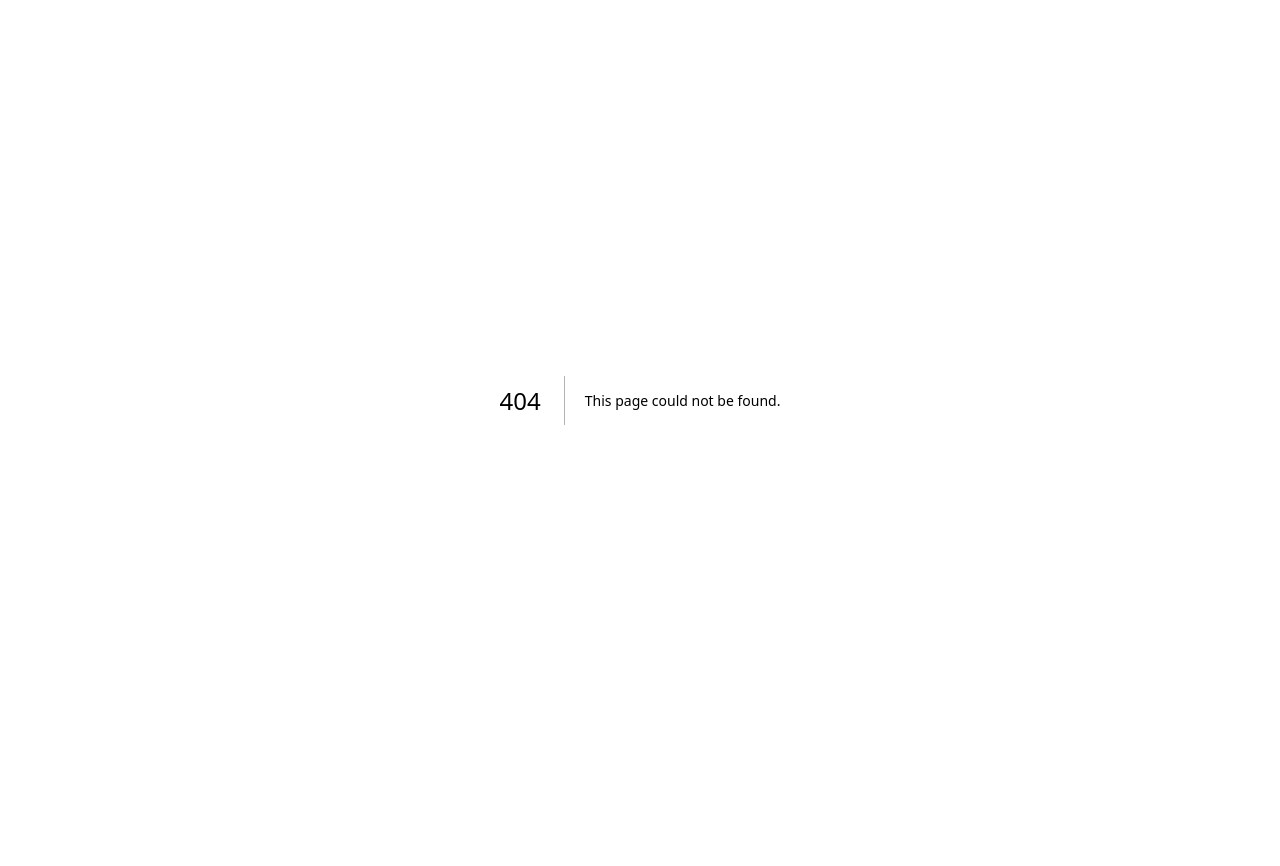
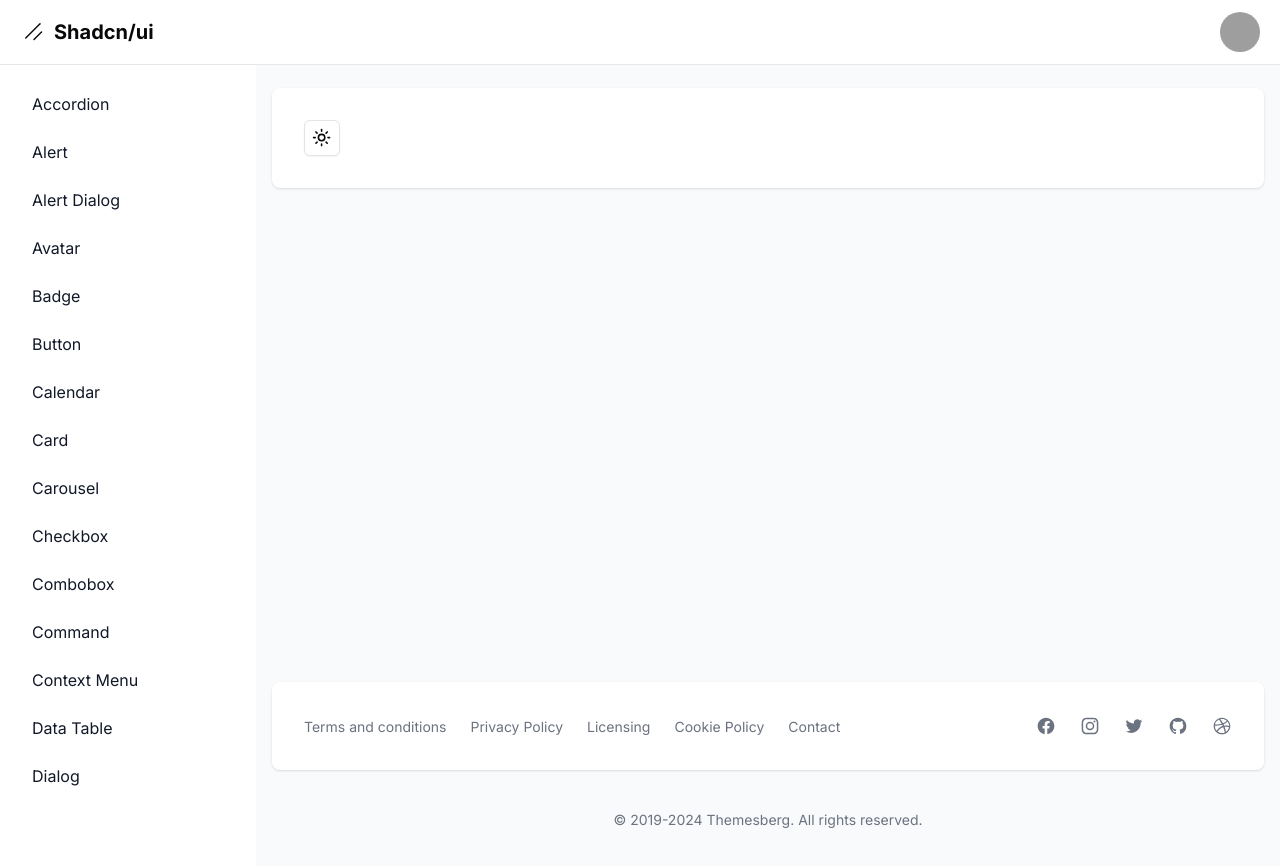
Before and after one commit to Starklord17/Shadcn-Dashboard, a Next.js app: page /dashboard/theme in a window 1280 px wide. Before the commit this address had no page. Shown: the top 866 px of the page. Before the commit the page ends 800 px from the top, so only its background shows below. Built offline with nearby package versions, Linux system fonts and the light colour scheme; grey boxes are pictures that could not be loaded.

Commit message:
:zap: Cambiar tema de forma dinámica

```diff
--- a/src/app/dashboard/layout.tsx
+++ b/src/app/dashboard/layout.tsx
@@ -30,6 +30,7 @@
   { name: "tabs", href: "tabs" },
   { name: "data table", href: "data-table" },
   { name: "form", href: "form" },
+  { name: "theme", href: "theme" },
 ].sort((a, b) => a.name.localeCompare(b.name));
 
 export default function DashboardLayout({
--- /dev/null
+++ b/src/app/dashboard/theme/page.tsx
@@ -0,0 +1,39 @@
+"use client";
+
+import { Moon, Sun } from "lucide-react";
+import { useTheme } from "next-themes";
+
+import { Button } from "@/components/ui/button";
+import {
+  DropdownMenu,
+  DropdownMenuContent,
+  DropdownMenuItem,
+  DropdownMenuTrigger,
+} from "@/components/ui/dropdown-menu";
+
+export default function Page() {
+  const { setTheme } = useTheme();
+
+  return (
+    <DropdownMenu>
+      <DropdownMenuTrigger asChild>
+        <Button variant="outline" size="icon">
+          <Sun className="h-[1.2rem] w-[1.2rem] rotate-0 scale-100 transition-all dark:-rotate-90 dark:scale-0" />
+          <Moon className="absolute h-[1.2rem] w-[1.2rem] rotate-90 scale-0 transition-all dark:rotate-0 dark:scale-100" />
+          <span className="sr-only">Toggle theme</span>
+        </Button>
+      </DropdownMenuTrigger>
+      <DropdownMenuContent align="end">
+        <DropdownMenuItem onClick={() => setTheme("light")}>
+          Light
+        </DropdownMenuItem>
+        <DropdownMenuItem onClick={() => setTheme("dark")}>
+          Dark
+        </DropdownMenuItem>
+        <DropdownMenuItem onClick={() => setTheme("system")}>
+          System
+        </DropdownMenuItem>
+      </DropdownMenuContent>
+    </DropdownMenu>
+  );
+}
--- a/src/app/globals.css
+++ b/src/app/globals.css
@@ -1,7 +1,7 @@
 @tailwind base;
 @tailwind components;
 @tailwind utilities;
-@layer base {
+/* @layer base {
   :root {
     --background: 0 0% 100%;
     --foreground: 222.2 84% 4.9%;
@@ -57,7 +57,65 @@
     --chart-4: 280 65% 60%;
     --chart-5: 340 75% 55%
   }
+} */
+
+@layer base {
+  :root {
+    --background: 0 0% 100%;
+    --foreground: 240 10% 3.9%;
+    --card: 0 0% 100%;
+    --card-foreground: 240 10% 3.9%;
+    --popover: 0 0% 100%;
+    --popover-foreground: 240 10% 3.9%;
+    --primary: 142.1 76.2% 36.3%;
+    --primary-foreground: 355.7 100% 97.3%;
+    --secondary: 240 4.8% 95.9%;
+    --secondary-foreground: 240 5.9% 10%;
+    --muted: 240 4.8% 95.9%;
+    --muted-foreground: 240 3.8% 46.1%;
+    --accent: 240 4.8% 95.9%;
+    --accent-foreground: 240 5.9% 10%;
+    --destructive: 0 84.2% 60.2%;
+    --destructive-foreground: 0 0% 98%;
+    --border: 240 5.9% 90%;
+    --input: 240 5.9% 90%;
+    --ring: 142.1 76.2% 36.3%;
+    --radius: 0.5rem;
+    --chart-1: 12 76% 61%;
+    --chart-2: 173 58% 39%;
+    --chart-3: 197 37% 24%;
+    --chart-4: 43 74% 66%;
+    --chart-5: 27 87% 67%;
+  }
+
+  .dark {
+    --background: 20 14.3% 4.1%;
+    --foreground: 0 0% 95%;
+    --card: 24 9.8% 10%;
+    --card-foreground: 0 0% 95%;
+    --popover: 0 0% 9%;
+    --popover-foreground: 0 0% 95%;
+    --primary: 142.1 70.6% 45.3%;
+    --primary-foreground: 144.9 80.4% 10%;
+    --secondary: 240 3.7% 15.9%;
+    --secondary-foreground: 0 0% 98%;
+    --muted: 0 0% 15%;
+    --muted-foreground: 240 5% 64.9%;
+    --accent: 12 6.5% 15.1%;
+    --accent-foreground: 0 0% 98%;
+    --destructive: 0 62.8% 30.6%;
+    --destructive-foreground: 0 85.7% 97.3%;
+    --border: 240 3.7% 15.9%;
+    --input: 240 3.7% 15.9%;
+    --ring: 142.4 71.8% 29.2%;
+    --chart-1: 220 70% 50%;
+    --chart-2: 160 60% 45%;
+    --chart-3: 30 80% 55%;
+    --chart-4: 280 65% 60%;
+    --chart-5: 340 75% 55%;
+  }
 }
+
 @layer base {
   * {
     @apply border-border;
--- a/src/app/layout.tsx
+++ b/src/app/layout.tsx
@@ -1,9 +1,9 @@
 import type { Metadata } from "next";
 import { Inter as FontSans } from "next/font/google";
-import { Toaster as SonnerToaster } from "@/components/ui/sonner"
-import { Toaster } from "@/components/ui/toaster"
+import { Toaster as SonnerToaster } from "@/components/ui/sonner";
+import { Toaster } from "@/components/ui/toaster";
+import { ThemeProvider } from "@/components/ui/theme-provider";
 import "./globals.css";
-
 import { cn } from "@/lib/utils";
 
 // const inter = Inter({ subsets: ["latin"] });
@@ -24,7 +24,7 @@
   children: React.ReactNode;
 }>) {
   return (
-    <html lang="en">
+    <html lang="en" suppressHydrationWarning>
       {/* <body className={inter.className}>{children}</body> */}
       <body
         className={cn(
@@ -32,7 +32,14 @@
           fontSans.variable
         )}
       >
-        {children}
+        <ThemeProvider
+          attribute="class"
+          defaultTheme="system"
+          enableSystem
+          disableTransitionOnChange
+        >
+          {children}
+        </ThemeProvider>
         <SonnerToaster richColors />
         <Toaster />
       </body>
--- /dev/null
+++ b/src/components/ui/theme-provider.tsx
@@ -0,0 +1,9 @@
+"use client"
+
+import * as React from "react"
+import { ThemeProvider as NextThemesProvider } from "next-themes"
+import { type ThemeProviderProps } from "next-themes/dist/types"
+
+export function ThemeProvider({ children, ...props }: ThemeProviderProps) {
+  return <NextThemesProvider {...props}>{children}</NextThemesProvider>
+}
```
Also changed, not shown: 1 other file (tests, documents, lock files or other folders).
